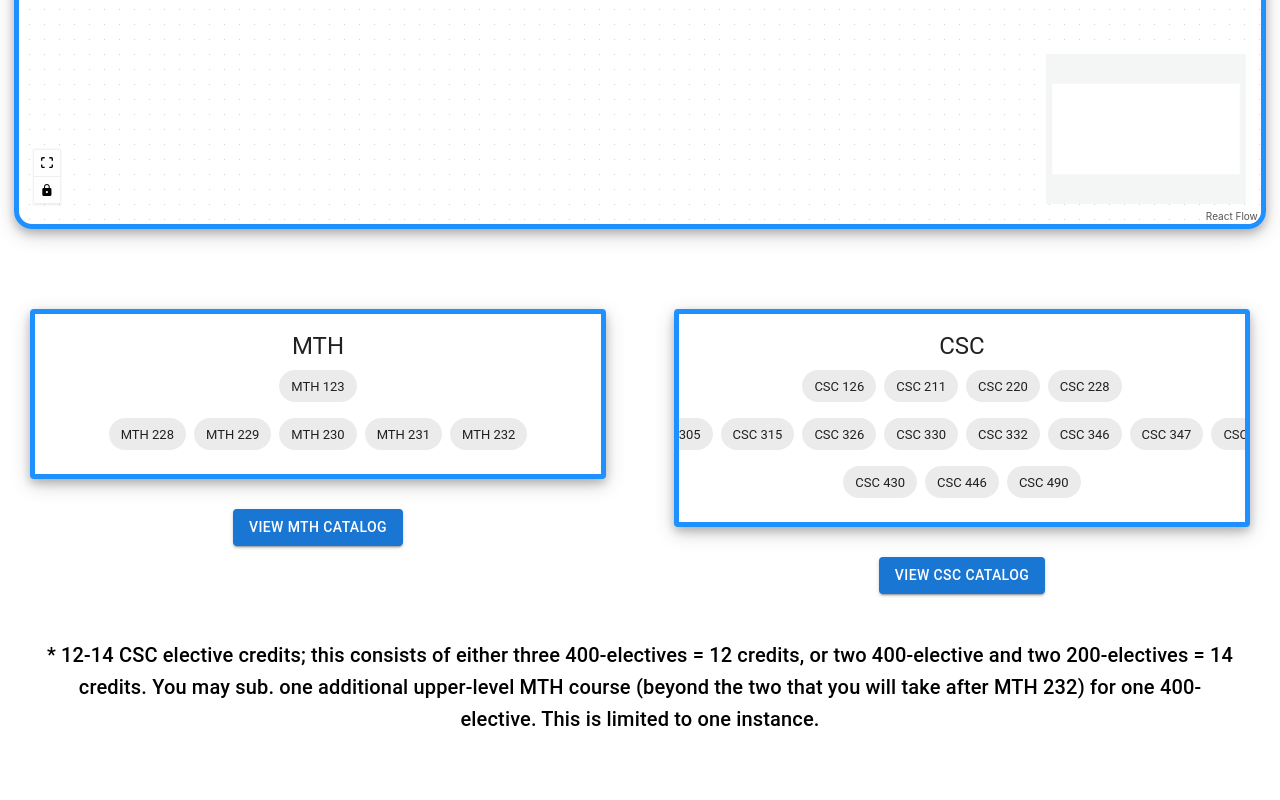
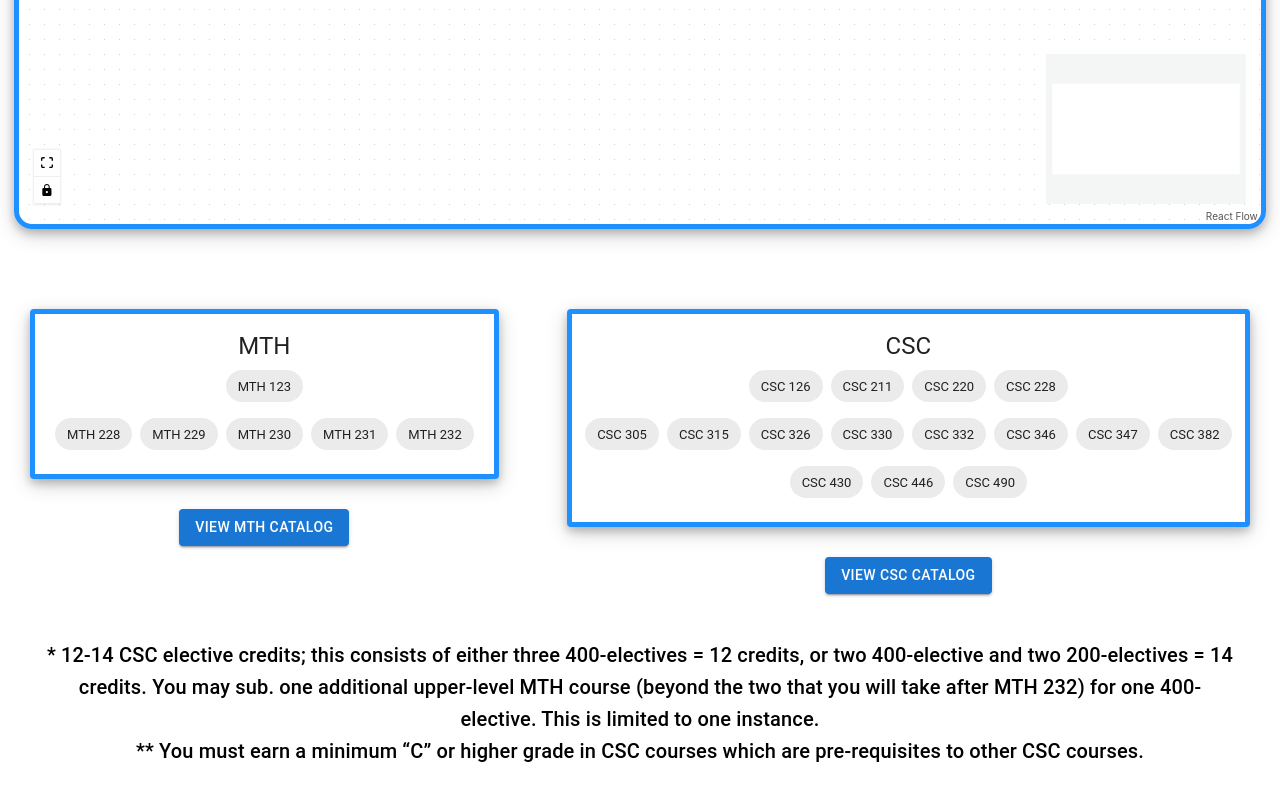
Before and after one commit to AndreaHabib/flowchart, a React (Create React App) app: page / in a window 1280 px wide. Shown: the part 715-1515 px from the top of the page. Built offline with nearby package versions, Linux system fonts and the light colour scheme.

Commit message:
FEAT: add desc

```diff
--- a/src/App.js
+++ b/src/App.js
@@ -94,7 +94,7 @@ function App() {
       </ReactFlow>
       <Box className="classes-container" component="div">
         <Grid container spacing={1}>
-          <Grid item xs={12} md={6}>
+          <Grid item xs={12} md={5}>
             <Card className="classes-card" variant="outlined">
               <CardContent>
                 <Typography gutterBottom variant="h5" component="div">
@@ -173,7 +173,7 @@ function App() {
               View MTH Catalog
             </Button>
           </Grid>
-          <Grid item xs={12} md={6}>
+          <Grid item xs={12} md={7}>
             <Card className="classes-card" variant="outlined">
               <CardContent>
                 <Typography gutterBottom variant="h5" component="div">
@@ -340,7 +340,9 @@ function App() {
         400-electives = 12 credits, or two 400-elective and two 200-electives =
         14 credits. You may sub. one additional upper-level MTH course (beyond
         the two that you will take after MTH 232) for one 400-elective. This is
-        limited to one instance.
+        limited to one instance.<br></br>
+        ** You must earn a minimum “C” or higher grade in CSC courses which are
+        pre-requisites to other CSC courses.
       </Typography>
     </div>
   );
```
